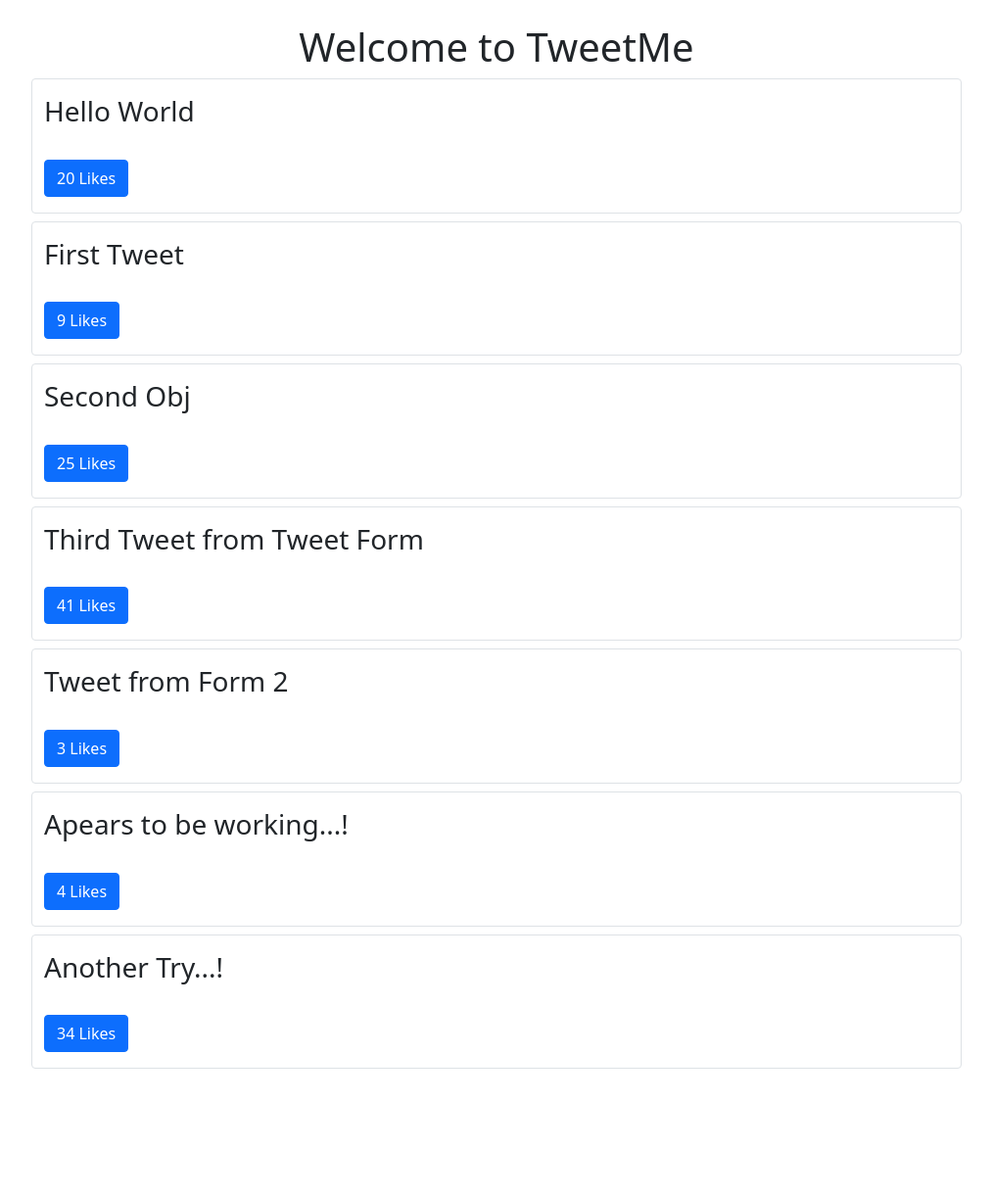
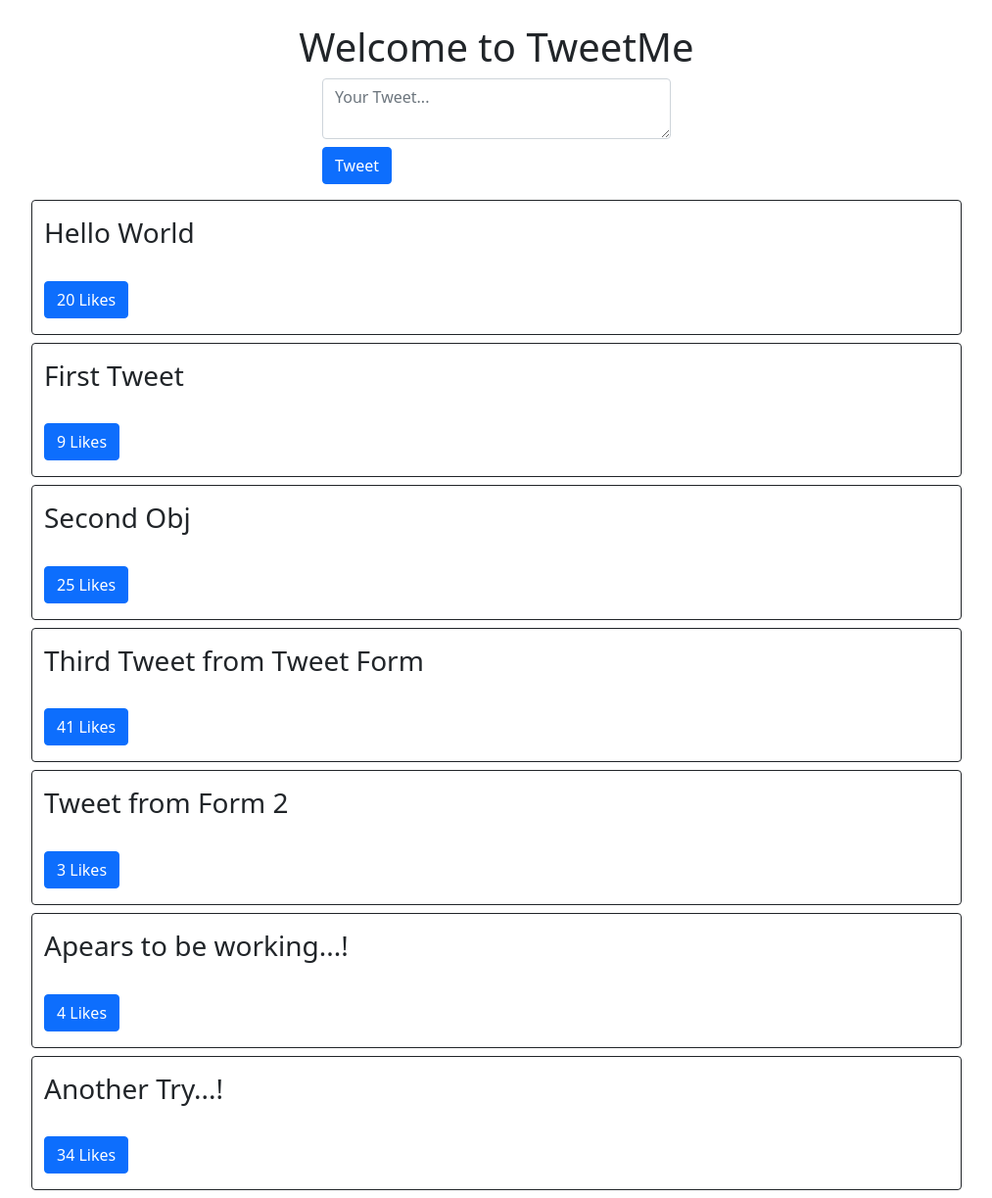
Before and after one commit to piyushpandey16444/twitter-clone, a Django app: page / in a window 1280 px wide. Shown: the part 62-1285 px from the top of the page at 98% size, without its empty margins (133-1146 px from the left). Before the commit the page ends 1153 px from the top, so only its background shows below. Run offline with Django 3.2, Linux system fonts and the light colour scheme; data comes from the database, SQL or seed files in the repository; both versions use the stored data as it was after the commit; data that the repository does not hold is empty; some libraries are stand-ins or nearby versions.

Commit message:
Tweet Form by Hand, successful form redirect.

```diff
--- a/tweets/templates/pages/home.html
+++ b/tweets/templates/pages/home.html
@@ -9,6 +9,17 @@
   <div class="row text-center">
     <div class="column">
       <h1>Welcome to  TweetMe</h1>
+    </div>
+  </div>
+
+  <div class="row mb-3">
+    <div class="col-md-4 mx-auto col-10">
+      <form class="form" action="{% url 'create-tweet' %}" method="post">
+        {% csrf_token %}
+        <input type="hidden" value="/" name="next"/>
+        <textarea name="content" class="form-control" placeholder="Your Tweet..."></textarea>
+        <button type="submit" class="btn btn-primary mt-2">Tweet</button>
+      </form>
     </div>
   </div>
 
@@ -42,7 +53,7 @@
 
     function formatTweetElement(tweet)
     {
-        var formattedTweet = "<div class='col-12 col-md-10 mx-auto mb-2 border rounded py-3' id='tweet-" + tweet.id +
+        var formattedTweet = "<div class='col-12 col-md-10 mx-auto mb-2 border border-dark rounded py-3' id='tweet-" + tweet.id +
         "' ><h3>" + tweet.content + "</h3><br>"+  LikeBtn(tweet) + "</div>"
         return formattedTweet
     }
--- a/tweets/views.py
+++ b/tweets/views.py
@@ -1,4 +1,4 @@
-from django.shortcuts import render
+from django.shortcuts import render, redirect
 from django.http import HttpResponse, Http404, JsonResponse
 from .models import Tweet
 import random
@@ -17,9 +17,12 @@ def tweet_create_view(request, *args, **kwargs):
     if validated save to db and initilze new form.
     """
     form = TweetForm(request.POST or None)
+    next_url = request.POST.get('next') or None
     if form.is_valid():
         obj = form.save(commit=False)
         obj.save()
+        if next_url != None:
+            return redirect(next_url)
         form = TweetForm()
     return render(request, 'components/form.html', context={"form": form})
 
```
Also changed, not shown: db.sqlite3.
